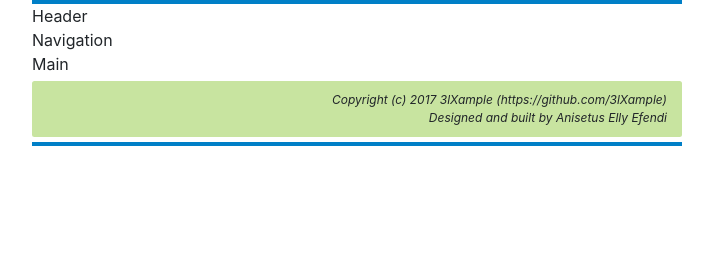
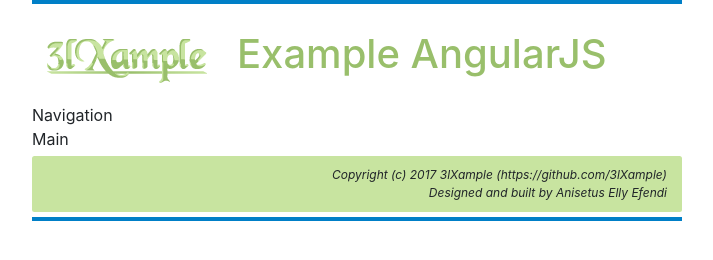
Before and after one commit to 3lXample/example-angularjs-controller, a website: page src/index.html in a window 1280 px wide. Shown: the whole page, without its empty margins (283-996 px from the left). Drawn offline with nearby package versions, Linux system fonts and the light colour scheme.

Commit message:
Add header content

```diff
--- a/src/_app/style.css
+++ b/src/_app/style.css
@@ -11,6 +11,15 @@ body {
   border-top    : 4px solid #007fc7;
   border-bottom : 4px solid #007fc7;
 }
+body > header {
+  color         : #99bf6b;
+  padding       : 30px 15px 15px;
+  margin        : 5px 0;
+}
+body > header h1 {
+  margin        : 0;
+  line-height   : 0.75;
+}
 body > footer {
   background    : #c8e4a0;
   border-radius : 2.5px;
--- a/src/index.html
+++ b/src/index.html
@@ -34,7 +34,16 @@
   <script src="_app/filter.js"></script>
 </head>
 <body>
-  <header>Header</header>
+  <header>
+    <div class="row">
+      <div class="col col-auto">
+        <img src="_assets/3lXample_logo-160x44.png" width="160" height="44" alt="logo">
+      </div>
+      <div class="col">
+        <h1>Example AngularJS</h1>
+      </div>
+    </div>
+  </header>
   <nav>Navigation</nav>
   <main>Main</main>
   <footer>
```
Also changed, not shown: src/_assets/3lXample_logo-160x44.png (added).
